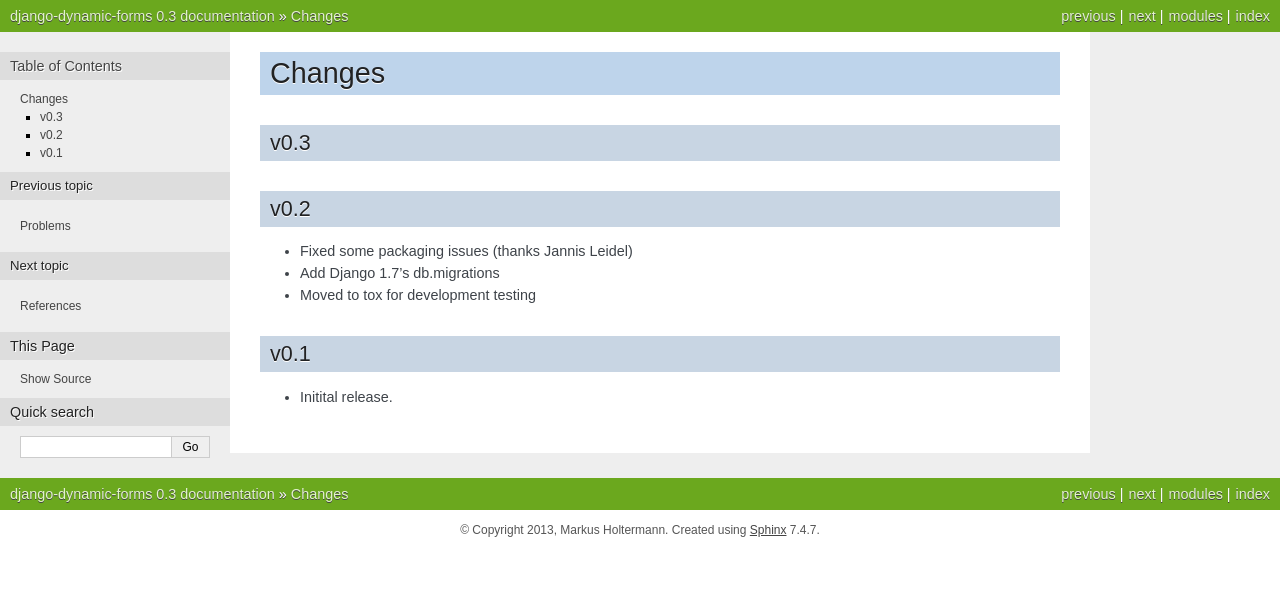
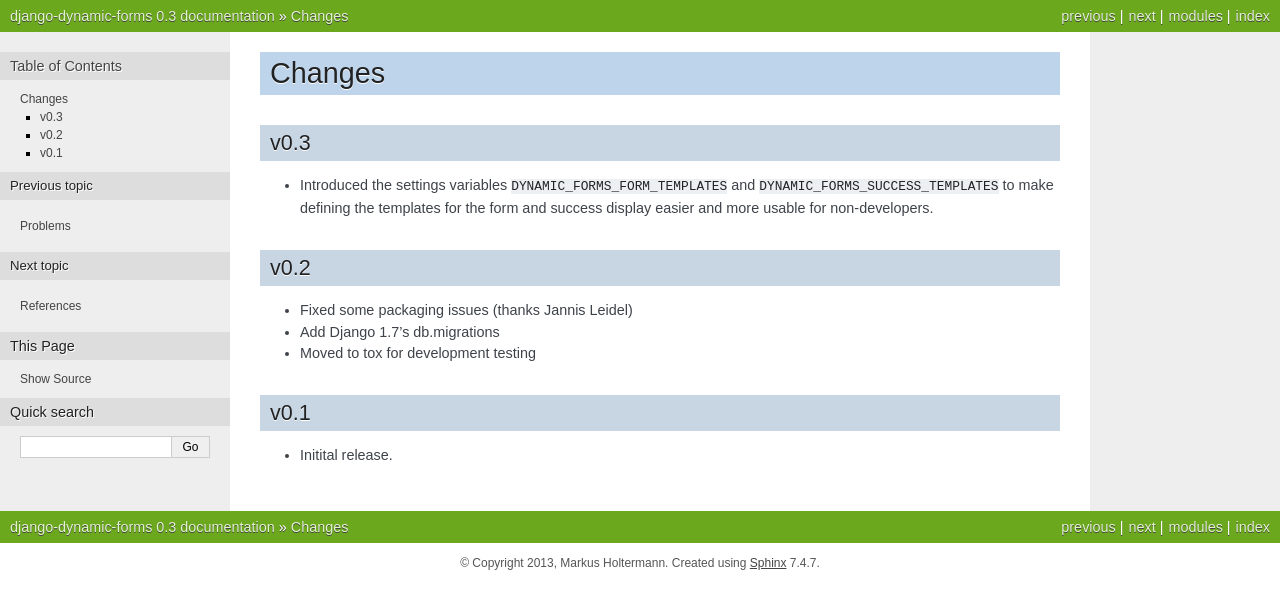
Before and after one commit to MarkusH/django-dynamic-forms, a Sphinx documentation site: the page built from docs/source/changes.rst, in a window 1280 px wide. Shown: the top 609 px of the page. Built offline with Sphinx 7.4.7, drawn with Linux system fonts in a browser that asks for light colours.

Commit message:
Fixed #1 -- Add support for template choices
Having to input the template path to the form / success template is a
pain. This commit adds the ability to define the settings variables
`DYNAMIC_FORMS_FORM_TEMPLATES` and `DYNAMIC_FORMS_SUCCESS_TEMPLATES` and
offers their values as choices.

```diff
--- a/docs/source/changes.rst
+++ b/docs/source/changes.rst
@@ -4,6 +4,10 @@
 
 v0.3
 ====
+
+* Introduced the settings variables ``DYNAMIC_FORMS_FORM_TEMPLATES`` and
+  ``DYNAMIC_FORMS_SUCCESS_TEMPLATES`` to make defining the templates for the
+  form and success display easier and more usable for non-developers.
 
 
 v0.2
--- a/docs/source/ref/index.rst
+++ b/docs/source/ref/index.rst
@@ -12,6 +12,7 @@
    forms
    middlewares
    models
+   settings
    views
 
 
--- a/docs/source/ref/models.rst
+++ b/docs/source/ref/models.rst
@@ -6,7 +6,7 @@
 
 
 :class:`FormModel`
-========================================
+==================
 
 .. py:class:: FormModel()
 
@@ -45,12 +45,14 @@
       :class:`django.db.models.CharField`
 
       * max_length = 100
+      * choices = :data:`dynamic_forms.conf.DYNAMIC_FORMS_FORM_TEMPLATES`
 
    .. py:attribute:: success_template
 
       :class:`django.db.models.CharField`
 
       * max_length = 100
+      * choices = :data:`dynamic_forms.conf.DYNAMIC_FORMS_SUCCESS_TEMPLATES`
 
 
    .. py:attribute:: fields
```
Also changed, not shown: docs/source/ref/settings.rst (added, +55 -0 lines), 6 other files.
